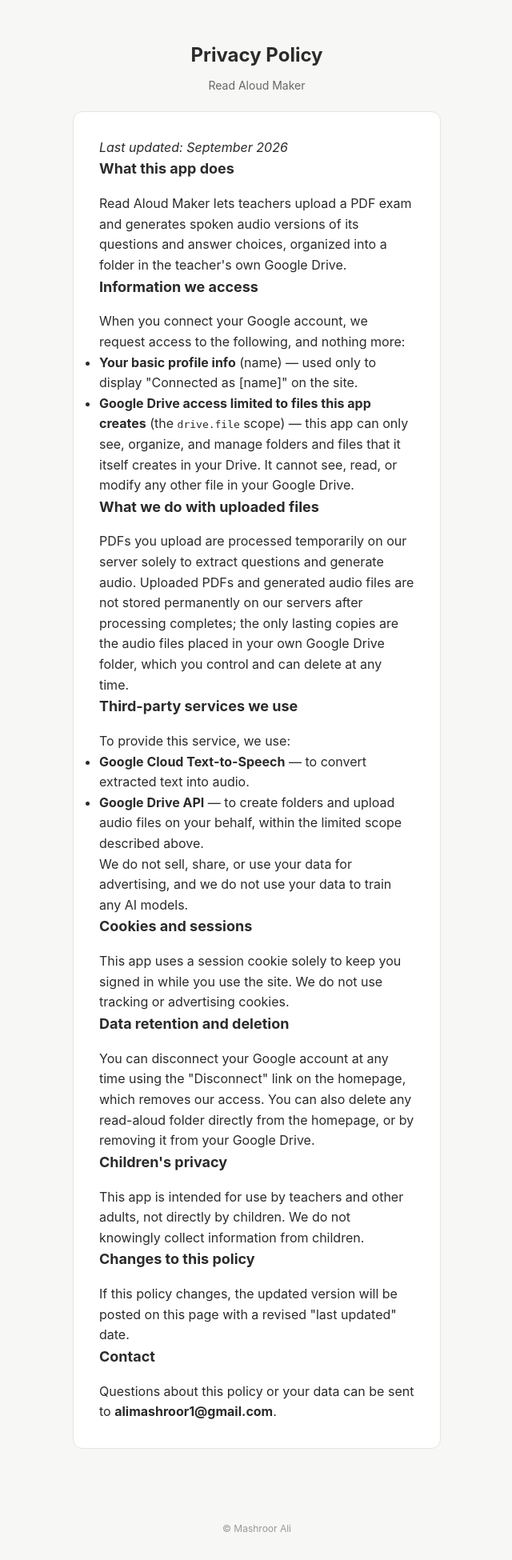
After one commit to MashroorAli/read-aloud-maker, a Flask app: page /privacy in a window 1280 px wide. The commit adds this page. Shown: the whole page at 80% size, without its empty margins (319-959 px from the left). Run offline with Flask 3, Linux system fonts and the light colour scheme.

Commit message:
added privacy policy

```diff
--- a/app.py
+++ b/app.py
@@ -310,5 +310,9 @@ def delete_folder(folder_id):
 
     return redirect("/")
 
+@app.route("/privacy")
+def privacy():
+    return render_template("privacy.html")
+
 if __name__ == "__main__":
     app.run(debug=True)
--- a/static/style.css
+++ b/static/style.css
@@ -177,6 +177,11 @@ button[type="submit"]:hover {
     z-index: 1000;
 }
 
+footer a {
+    color: inherit;
+    text-decoration: underline;
+}
+
 .spinner {
     border: 8px solid #444;
     border-top: 8px solid white;
--- /dev/null
+++ b/templates/privacy.html
@@ -0,0 +1,61 @@
+<!DOCTYPE html>
+
+<html>
+<head>
+    <title>Privacy Policy - Read Aloud Maker</title>
+    <link rel="stylesheet" href="{{ url_for('static', filename='style.css') }}">
+</head>
+
+<body>
+    <header>
+        <div class="brand">
+            <h1>Privacy Policy</h1>
+        </div>
+        <p class="tagline">Read Aloud Maker</p>
+    </header>
+
+    <main>
+        <div class="upload-container" style="text-align: left;">
+            <p><em>Last updated: September 2026</em></p>
+
+            <h2>What this app does</h2>
+            <p>Read Aloud Maker lets teachers upload a PDF exam and generates spoken audio versions of its questions and answer choices, organized into a folder in the teacher's own Google Drive.</p>
+
+            <h2>Information we access</h2>
+            <p>When you connect your Google account, we request access to the following, and nothing more:</p>
+            <ul>
+                <li><strong>Your basic profile info</strong> (name) &mdash; used only to display "Connected as [name]" on the site.</li>
+                <li><strong>Google Drive access limited to files this app creates</strong> (the <code>drive.file</code> scope) &mdash; this app can only see, organize, and manage folders and files that it itself creates in your Drive. It cannot see, read, or modify any other file in your Google Drive.</li>
+            </ul>
+
+            <h2>What we do with uploaded files</h2>
+            <p>PDFs you upload are processed temporarily on our server solely to extract questions and generate audio. Uploaded PDFs and generated audio files are not stored permanently on our servers after processing completes; the only lasting copies are the audio files placed in your own Google Drive folder, which you control and can delete at any time.</p>
+
+            <h2>Third-party services we use</h2>
+            <p>To provide this service, we use:</p>
+            <ul>
+                <li><strong>Google Cloud Text-to-Speech</strong> &mdash; to convert extracted text into audio.</li>
+                <li><strong>Google Drive API</strong> &mdash; to create folders and upload audio files on your behalf, within the limited scope described above.</li>
+            </ul>
+            <p>We do not sell, share, or use your data for advertising, and we do not use your data to train any AI models.</p>
+
+            <h2>Cookies and sessions</h2>
+            <p>This app uses a session cookie solely to keep you signed in while you use the site. We do not use tracking or advertising cookies.</p>
+
+            <h2>Data retention and deletion</h2>
+            <p>You can disconnect your Google account at any time using the "Disconnect" link on the homepage, which removes our access. You can also delete any read-aloud folder directly from the homepage, or by removing it from your Google Drive.</p>
+
+            <h2>Children's privacy</h2>
+            <p>This app is intended for use by teachers and other adults, not directly by children. We do not knowingly collect information from children.</p>
+
+            <h2>Changes to this policy</h2>
+            <p>If this policy changes, the updated version will be posted on this page with a revised "last updated" date.</p>
+
+            <h2>Contact</h2>
+            <p>Questions about this policy or your data can be sent to <strong>alimashroor1@gmail.com</strong>.</p>
+        </div>
+    </main>
+
+    <footer>© Mashroor Ali</footer>
+</body>
+</html>
```
Also changed, not shown: templates/index.html (+4 -5 lines).
